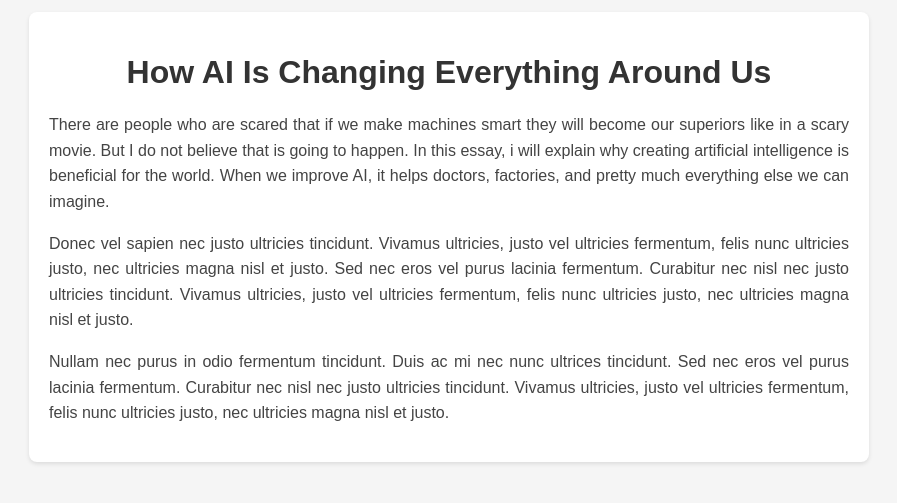
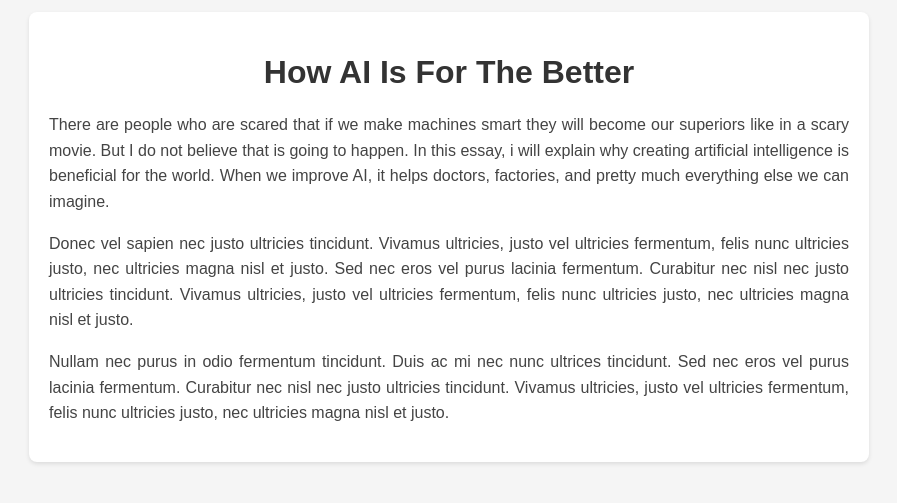
Before and after one commit to albertoforreals/essay, a plain HTML site: page index.html in a window 1280 px wide. Shown: the part 163-666 px from the top of the page, without its empty margins (191-1088 px from the left). Drawn offline with nearby package versions, Linux system fonts and the light colour scheme.

Commit message:
Update index.html

```diff
--- a/index.html
+++ b/index.html
@@ -13,7 +13,7 @@
 <body>
 <div class="essay">
 <h1>
-    How AI Is Changing Everything Around Us
+    How AI Is For The Better
    </h1>
 <p>
    There are people who are scared that if we make machines smart they will become our superiors like in a scary movie. But I do not believe that is going to happen. In this essay, i will explain why creating artificial intelligence is beneficial for the world. When we improve AI, it helps doctors, factories, and pretty much everything else we can imagine.
```
